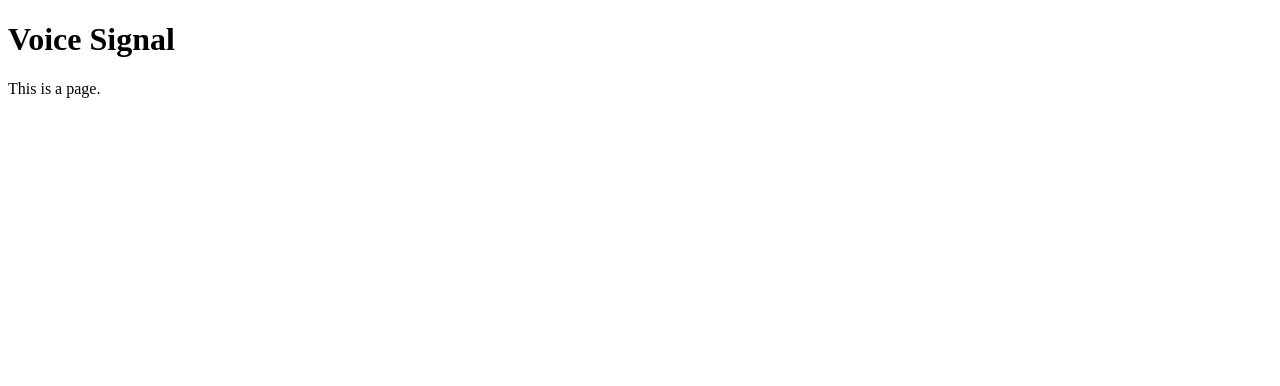
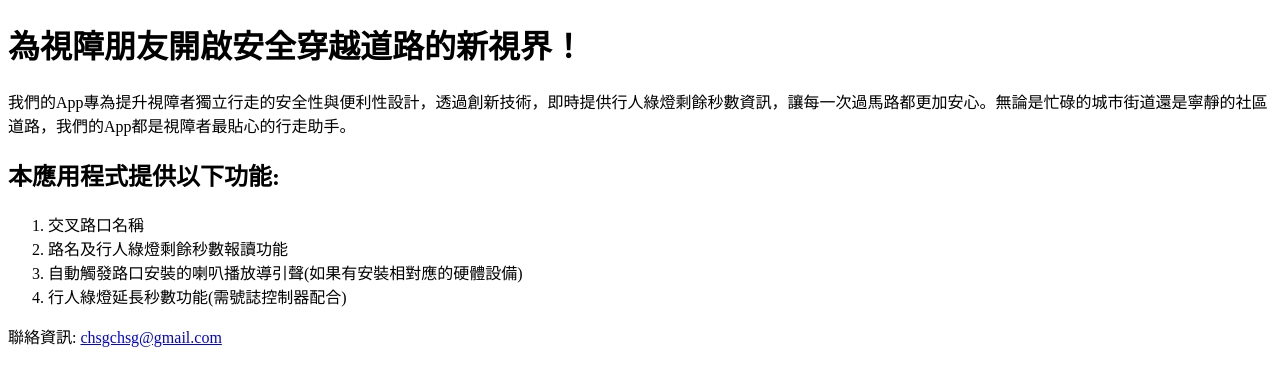
Before and after one commit to sobright47/sosmart.github.io, a plain HTML site: page voicesignal/index.html in a window 1280 px wide. Drawn offline with Linux system fonts and the light colour scheme.

Commit message:
Update index.html

```diff
--- a/voicesignal/index.html
+++ b/voicesignal/index.html
@@ -1,12 +1,22 @@
 <!DOCTYPE html>
 <html>
 <head>
-<title>Voice Signal</title>
+    <meta charset="UTF-8">
+    <meta name="viewport" content="width=device-width, initial-scale=1.0">
+    <title>有聲號誌App</title>
 </head>
 <body>
+    <h1>為視障朋友開啟安全穿越道路的新視界！</h1>
+    <p>我們的App專為提升視障者獨立行走的安全性與便利性設計，透過創新技術，即時提供行人綠燈剩餘秒數資訊，讓每一次過馬路都更加安心。無論是忙碌的城市街道還是寧靜的社區道路，我們的App都是視障者最貼心的行走助手。</p>
 
-<h1>Voice Signal</h1>
-<p>This is a page.</p>
+    <h2>本應用程式提供以下功能:</h2>
+    <ol>
+        <li>交叉路口名稱</li>
+        <li>路名及行人綠燈剩餘秒數報讀功能</li>
+        <li>自動觸發路口安裝的喇叭播放導引聲(如果有安裝相對應的硬體設備)</li>
+        <li>行人綠燈延長秒數功能(需號誌控制器配合)</li>
+    </ol>
 
+    <p>聯絡資訊: <a href="mailto:chsgchsg@gmail.com">chsgchsg@gmail.com</a></p>
 </body>
 </html>
```
